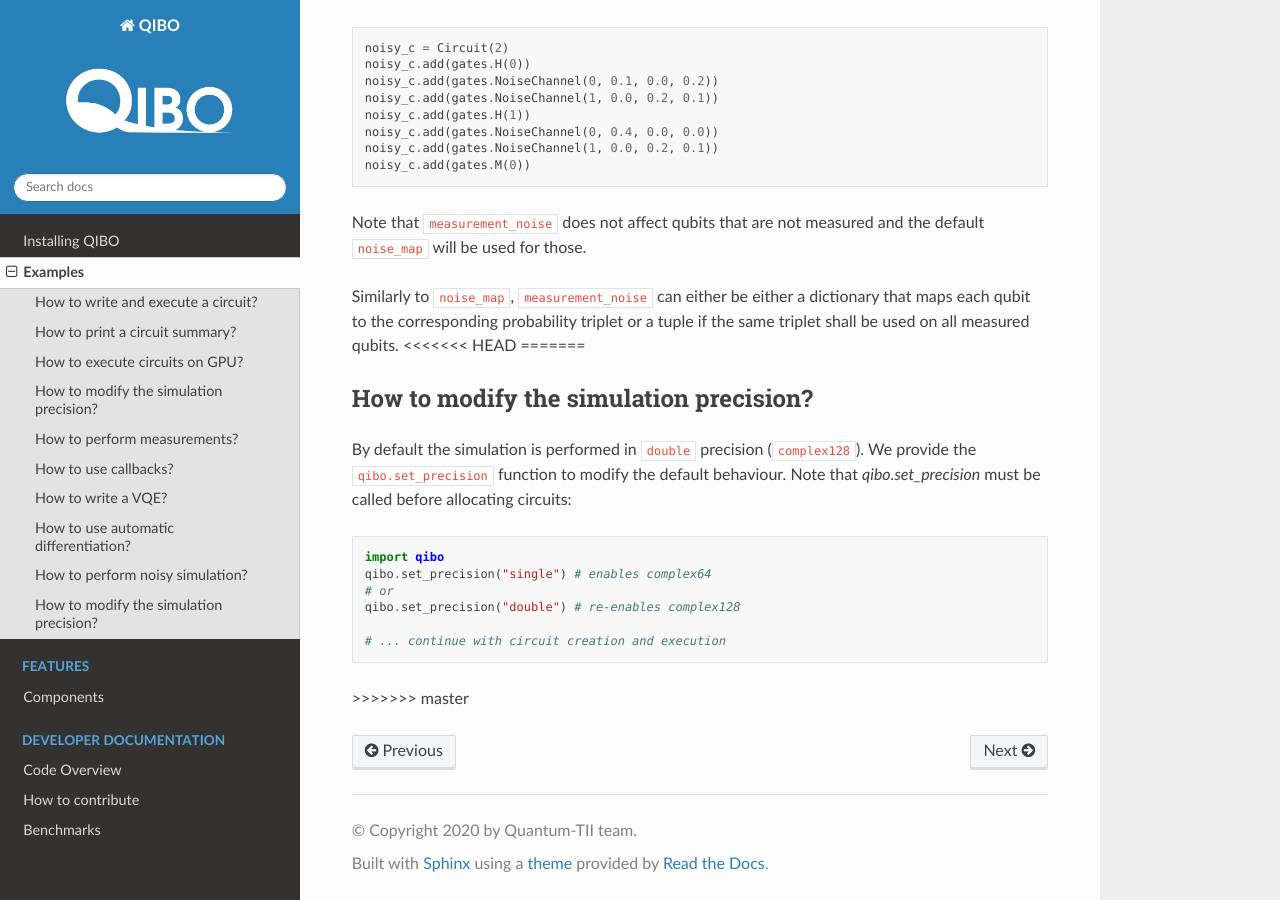
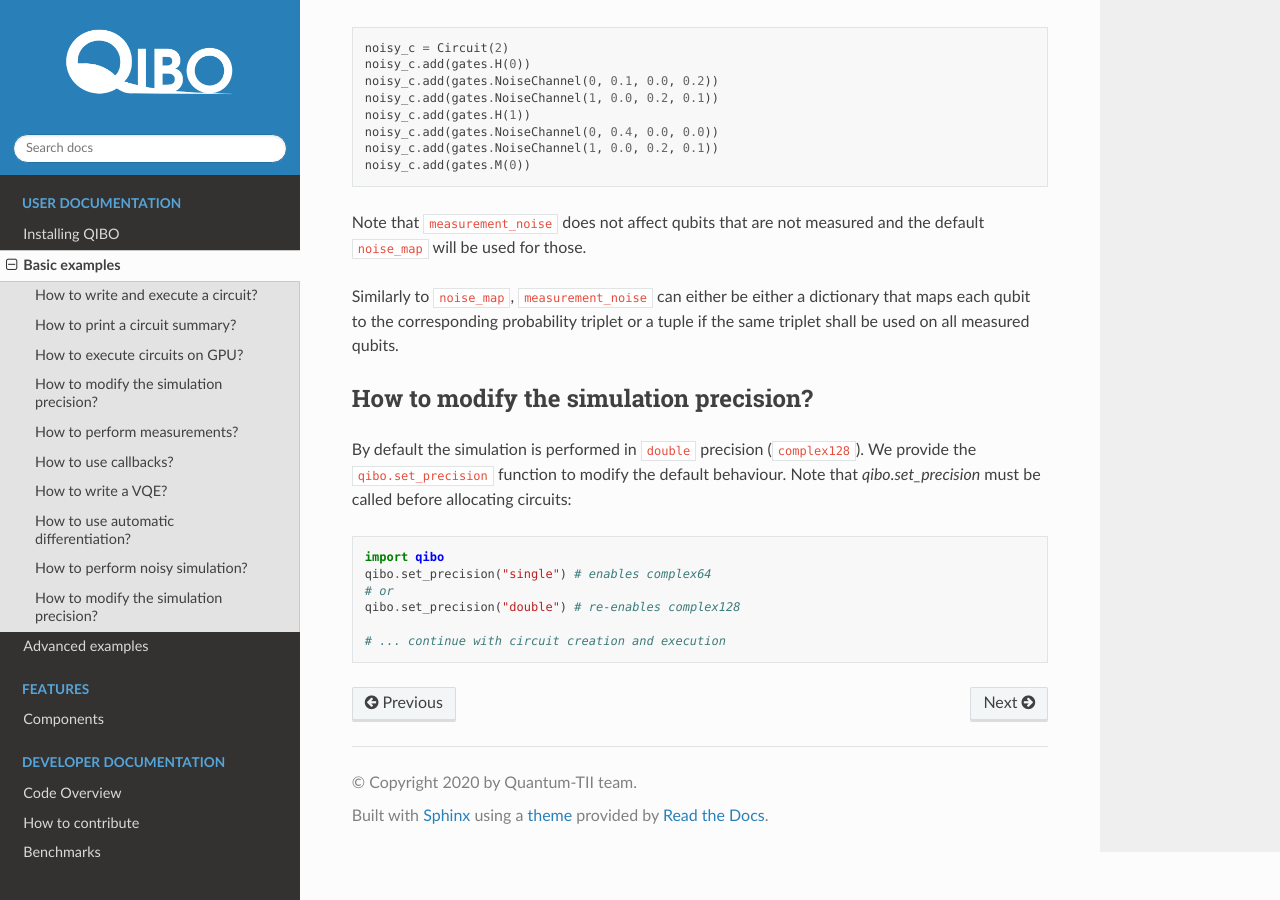
Before and after one commit to qiboteam/qibo, a Sphinx documentation site: the page built from doc/source/examples.rst, in a window 1280 px wide and 900 px high, scrolled down 11660 px. Built offline with Sphinx 7.4.7 and the Read the Docs theme 2.0.0, drawn with Linux system fonts in a browser that asks for light colours; some of the changed text lies outside the part shown.

Commit message:
minor adjustments, integration with sphinx documentation

```diff
--- a/doc/source/examples.rst
+++ b/doc/source/examples.rst
@@ -1,5 +1,5 @@
-Examples
-========
+Basic examples
+==============
 
 Here are a few short `how to` examples.
 
@@ -644,8 +644,6 @@
 Similarly to ``noise_map``, ``measurement_noise`` can either be either a
 dictionary that maps each qubit to the corresponding probability triplet or
 a tuple if the same triplet shall be used on all measured qubits.
-<<<<<<< HEAD
-=======
 
 
 How to modify the simulation precision?
@@ -663,4 +661,3 @@
         qibo.set_precision("double") # re-enables complex128
 
         # ... continue with circuit creation and execution
->>>>>>> master
--- a/doc/source/index.rst
+++ b/doc/source/index.rst
@@ -8,14 +8,13 @@
 QIBO is a Python library for classical simulation of
 quantum algorithms. QIBO provides a standard interface for the implementation and extension of quantum algorithms in double precision. Simulation takes full advantage of hardware accelerators such as GPU and CPU with multi-threading support. The package includes a multi-GPU distributed approach for circuit simulation.
 
-User Documentation
-==================
-
 .. toctree::
     :maxdepth: 2
+    :caption: User documentation
 
     installation
     examples
+    tutorials
 
 .. toctree::
     :maxdepth: 3
--- /dev/null
+++ b/doc/source/tutorials/aavqe/README.md
@@ -0,0 +1 @@
+../../../../examples/aavqe/README.md
```
Also changed, not shown: doc/source/tutorials.rst (added, +10 -0 lines), examples/aavqe/README.md, examples/aavqe/images/Lambda10_Ising.png, examples/aavqe/images/Lambdas_Ising.png, examples/aavqe/images/XXZ.png (deleted), examples/aavqe/images/ansatz-1.png, examples/aavqe/images/ising.png, 1 other file.
